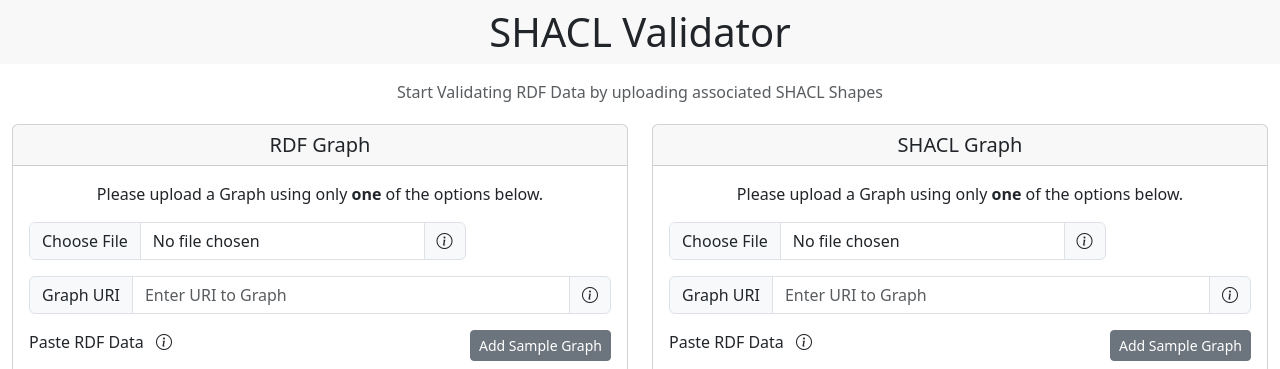
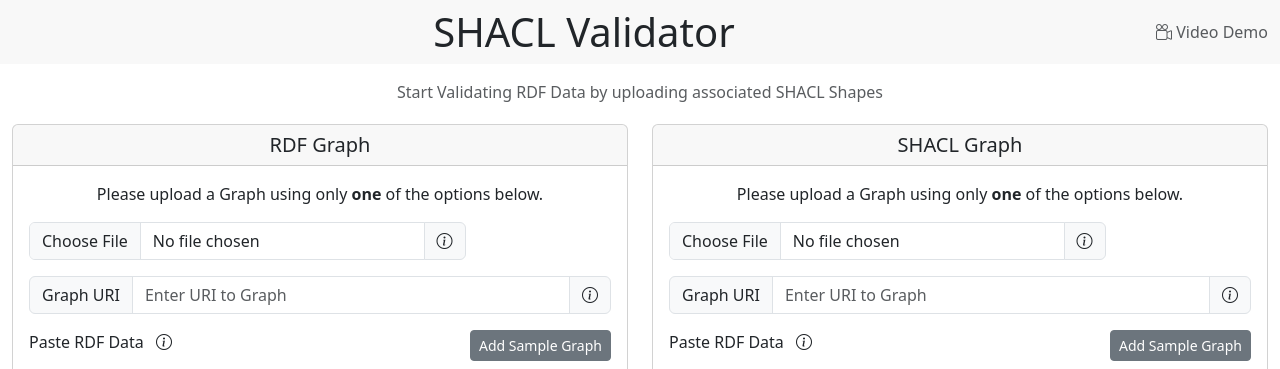
Before and after one commit to alex-randles/SHACL-Validator, a Flask app: template templates/index.html in a window 1280 px wide. Shown: the top 369 px of the page. Run offline with Flask 2, Linux system fonts and the light colour scheme; the template is opened without the code that fills it, so the values that code supplies are empty; some libraries are stand-ins or nearby versions.

Commit message:
added custom clear button and video demo link

```diff
--- a/main.py
+++ b/main.py
@@ -140,12 +140,12 @@ def compare_mapping_sources(mapping_filename, uploaded_sources):
         return file_error_message
 
 
-def load_rdflib_graph(rdf_string, raw_rdf_data=False):
+def load_rdflib_graph(rdf_string, raw_rdf_data=False, file_format="ttl"):
     try:
         if raw_rdf_data:
-            graph = rdflib.Graph().parse(data=rdf_string, format="ttl")
+            graph = rdflib.Graph().parse(data=rdf_string, format=file_format)
         else:
-            graph = rdflib.Graph().parse(source=rdf_string, format="ttl")
+            graph = rdflib.Graph().parse(source=rdf_string, format=file_format)
         return graph
     except Exception as e:
         print(f"Exception loading graph: {e}")
@@ -157,7 +157,7 @@ def execute_shacl_shape():
     if request.method == "POST":
         form_data = request.form
         print(form_data)
-        shacl_graph, data_graph = None, None
+        shacl_graph, data_graph, file_format = None, None, "ttl"
         data_graph_text = form_data.get("data-graph-text")
         shacl_graph_text = form_data.get("shacl-graph-text")
         if data_graph_text:
@@ -171,9 +171,13 @@ def execute_shacl_shape():
 
         data_graph_file = request.files.get('data-graph-file')
         if data_graph_file:
-            if not data_graph_file.filename.endswith(".ttl"):
-                return {"error_message": "Data Graph File must be Turtle (.ttl)"}
-            data_graph = load_rdflib_graph(data_graph_file.read().decode("utf-8"), raw_rdf_data=True)
+            print(data_graph_file)
+            # if data_graph_file.filename not in [".xml", ".ttl", ".json"]:
+            #     return {"error_message": "Data Graph File must be Turtle (.ttl)"}
+            # if ".owl" in data_graph_file.filename or ".xml" in data_graph_file.filename:
+            #     file_format = "xml"
+            file_format = rdflib.util.guess_format(data_graph_file.filename)
+            data_graph = load_rdflib_graph(data_graph_file.read().decode("utf-8"), raw_rdf_data=True, file_format=file_format)
             if not data_graph:
                 return {"error_message": "Data Graph could not be parsed!"}
         shacl_graph_file = request.files.get('shacl-graph-file')
--- a/templates/index.html
+++ b/templates/index.html
@@ -14,7 +14,19 @@
 <!--container for upload form fields -->
 <div class="container-fluid">
     <div class="row" style="background-color:#F8F8F8;">
-        <h1 class="text-center text-dark mt-2">SHACL Validator</h1>
+        <div class="col-7">
+            <h1 class="text-center text-dark mt-2 float-end">SHACL Validator</h1>
+
+        </div>
+        <div class="col-5 my-auto">
+            <a href="" class="float-end text-decoration-none text-muted fw-normal" target="_blank">
+                <i class="bi bi-camera-reels">
+                </i>
+                                    Video Demo
+
+            </a>
+
+        </div>
     </div>
     <div class="row text-center mt-3">
         <p class="text-muted">Start Validating RDF Data by uploading associated SHACL Shapes</p>
@@ -114,8 +126,8 @@
 
         <div class="row my-4">
             <div class="col-12 text-center">
-                <button type="reset" class="btn btn-secondary btn-sm float-start">Clear Data Graph</button>
-                <button type="reset" class="btn btn-secondary btn-sm float-end">Clear SHACL Graph</button>
+                <button type="button" class="btn btn-secondary btn-sm float-start clear-button" name="data-content">Clear Data Graph</button>
+                <button type="button" class="btn btn-secondary btn-sm float-end clear-button" name="shacl-content">Clear SHACL Graph</button>
                 <button type="submit" id="submit-button" class="btn btn-primary spinner-button">Execute</button>
             </div>
         </div>
@@ -187,8 +199,9 @@
     });
 
     // reset the form if clear button clicked
-    $('.clear-buttonsssss').click(function(){
-       $('#mapping-form')[0].reset();
+    $('.clear-button').click(function(){
+       var content_div = $(this).attr("name");
+       $(`#${content_div} input, #${content_div} textarea`).val("");
     });
 
     $('.add-sample-graph').click(function(){
@@ -270,8 +283,10 @@
                var shacl_result_graph = response["results_graph"];
                if (shacl_conformance == false) {
                    var shacl_results_html = `
-                    <p>The Graph generated <strong>Failed SHACL Validation</strong>. The following SHACL Validation Report was generated:</p>
+                    <p>The Graph generated <strong>Failed SHACL Validation</strong>.
+                    The following SHACL Validation Report was generated:</p>
                     <pre class="py-2 alert alert-danger">${shacl_result_text}</pre>
+                    <p>The report is represented using the <a href="https://www.w3.org/TR/shacl/#dfn-validation-report-vocabulary" target="_blank"> SHACL Validation Report Vocabulary.</a>  </p>
                   `;
                    $("#modal-dialog").addClass("modal-xl");
                    var download_button = '<a id="download-button" class="btn btn-sm btn-success  mx-auto mb-3 w-25">Download Report (.ttl)</a>';
```
